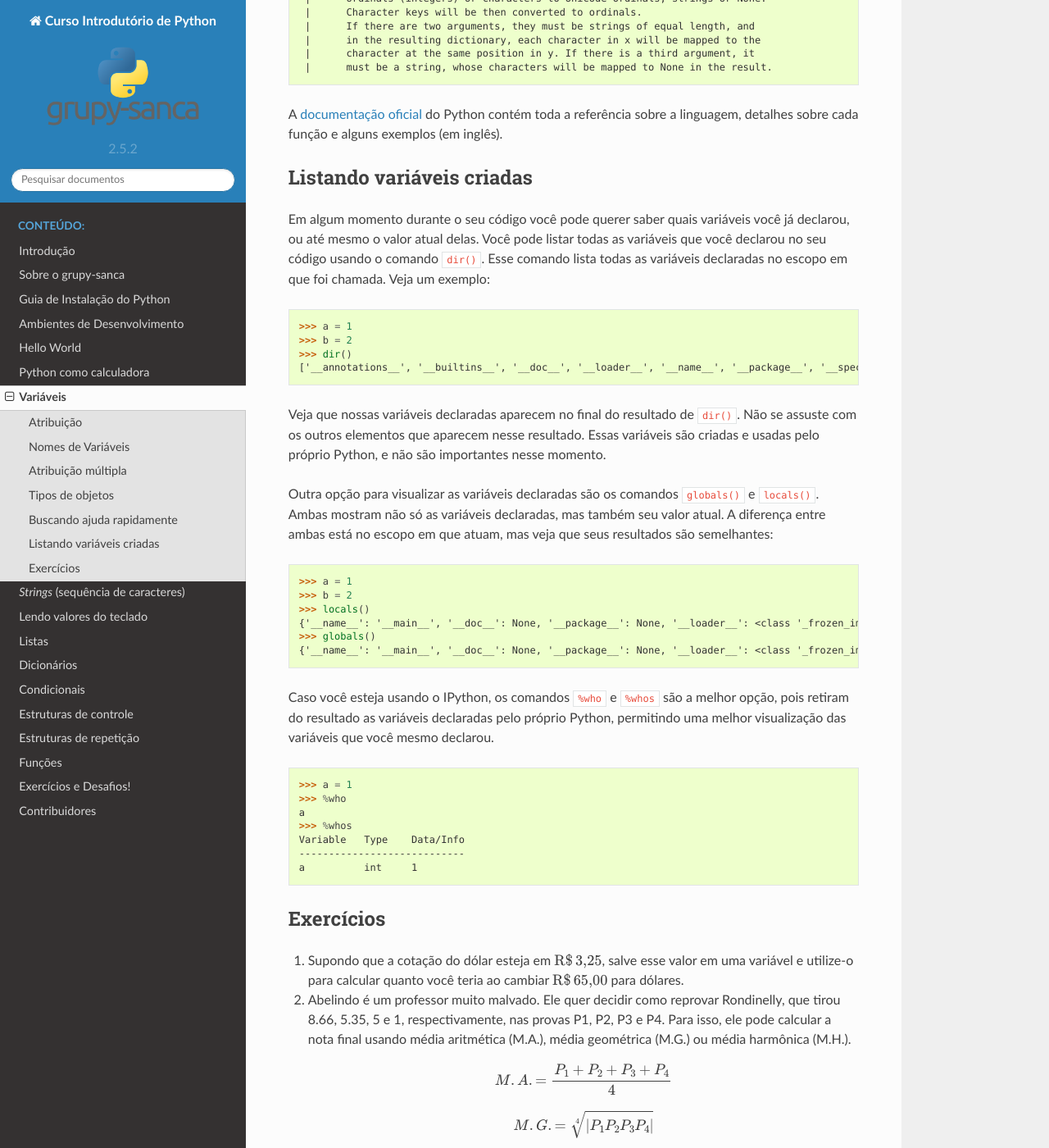
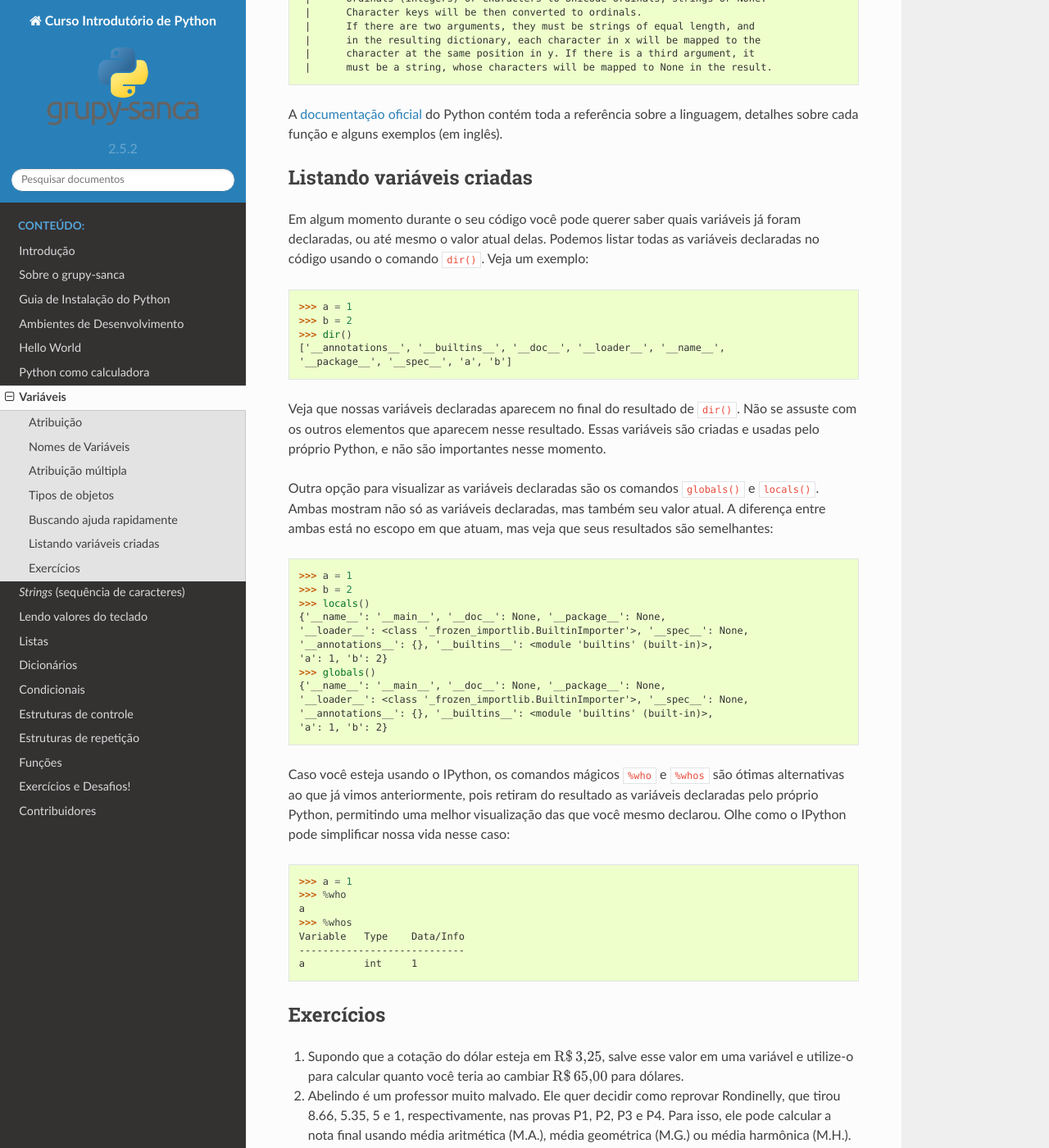
Before and after one commit to grupy-sanca/curso-python, a Sphinx documentation site: the page built from source/variaveis.rst, in a window 1280 px wide and 1400 px high, scrolled down 12131 px. Shown: the whole window at 82% size. Built offline with Sphinx 7.4.7 and the Read the Docs theme 2.0.0, drawn with Linux system fonts in a browser that asks for light colours.

Commit message:
melhorar o texto da seção listando variáveis criadas
esse commit melhora algumas partes do texto da seção 'listando variáveis criadas'
e corrige a formatação para 80 colunas, como sugerido pelo Heitor

```diff
--- a/source/variaveis.rst
+++ b/source/variaveis.rst
@@ -716,36 +716,48 @@
 Listando variáveis criadas
 --------------------------
 
-Em algum momento durante o seu código você pode querer saber quais variáveis você já declarou, ou até mesmo o valor atual delas.
-Você pode listar todas as variáveis que você declarou no seu código usando o comando ``dir()``.
-Esse comando lista todas as variáveis declaradas no escopo em que foi chamada. Veja um exemplo:
+Em algum momento durante o seu código você pode querer saber quais variáveis já
+foram declaradas, ou até mesmo o valor atual delas. Podemos listar todas as
+variáveis declaradas no código usando o comando ``dir()``. Veja um exemplo:
 
 .. doctest::
 
    >>> a = 1
    >>> b = 2
    >>> dir()
-   ['__annotations__', '__builtins__', '__doc__', '__loader__', '__name__', '__package__', '__spec__', 'a', 'b']
+   ['__annotations__', '__builtins__', '__doc__', '__loader__', '__name__',
+   '__package__', '__spec__', 'a', 'b']
 
 Veja que nossas variáveis declaradas aparecem no final do resultado de ``dir()``.
-Não se assuste com os outros elementos que aparecem nesse resultado.
-Essas variáveis são criadas e usadas pelo próprio Python, e não são importantes nesse momento.
+Não se assuste com os outros elementos que aparecem nesse resultado. Essas
+variáveis são criadas e usadas pelo próprio Python, e não são importantes
+nesse momento.
 
-Outra opção para visualizar as variáveis declaradas são os comandos ``globals()`` e ``locals()``. Ambas mostram não
-só as variáveis declaradas, mas também seu valor atual.
-A diferença entre ambas está no escopo em que atuam, mas veja que seus resultados são semelhantes:
+Outra opção para visualizar as variáveis declaradas são os comandos ``globals()``
+e ``locals()``. Ambas mostram não só as variáveis declaradas, mas também seu
+valor atual. A diferença entre ambas está no escopo em que atuam, mas veja que
+seus resultados são semelhantes:
 
 .. doctest::
 
    >>> a = 1
    >>> b = 2
    >>> locals()
-   {'__name__': '__main__', '__doc__': None, '__package__': None, '__loader__': <class '_frozen_importlib.BuiltinImporter'>, '__spec__': None, '__annotations__': {}, '__builtins__': <module 'builtins' (built-in)>, 'a': 1, 'b': 2}
+   {'__name__': '__main__', '__doc__': None, '__package__': None,
+   '__loader__': <class '_frozen_importlib.BuiltinImporter'>, '__spec__': None,
+   '__annotations__': {}, '__builtins__': <module 'builtins' (built-in)>,
+   'a': 1, 'b': 2}
    >>> globals()
-   {'__name__': '__main__', '__doc__': None, '__package__': None, '__loader__': <class '_frozen_importlib.BuiltinImporter'>, '__spec__': None, '__annotations__': {}, '__builtins__': <module 'builtins' (built-in)>, 'a': 1, 'b': 2}
+   {'__name__': '__main__', '__doc__': None, '__package__': None,
+   '__loader__': <class '_frozen_importlib.BuiltinImporter'>, '__spec__': None,
+   '__annotations__': {}, '__builtins__': <module 'builtins' (built-in)>,
+   'a': 1, 'b': 2}
 
-Caso você esteja usando o IPython, os comandos ``%who`` e ``%whos`` são a melhor opção, pois retiram do resultado as variáveis declaradas pelo próprio Python,
-permitindo uma melhor visualização das variáveis que você mesmo declarou.
+Caso você esteja usando o IPython, os comandos mágicos ``%who`` e ``%whos`` são
+ótimas alternativas ao que já vimos anteriormente, pois retiram do resultado as
+variáveis declaradas pelo próprio Python, permitindo uma melhor visualização das
+que você mesmo declarou. Olhe como o IPython pode simplificar nossa vida nesse
+caso:
 
 .. doctest::
 
```
